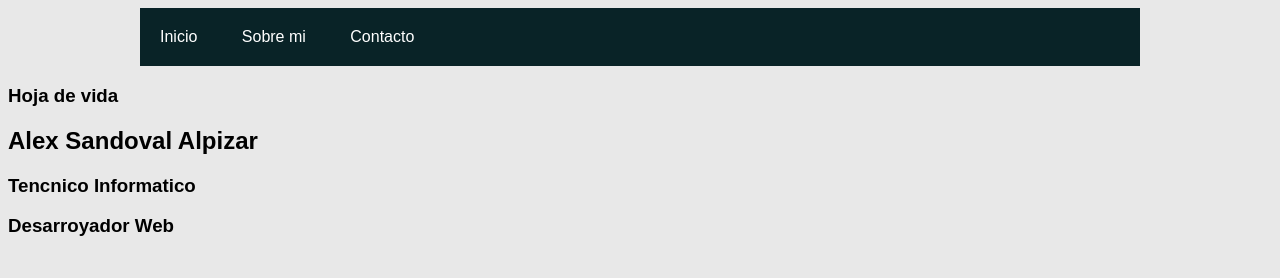
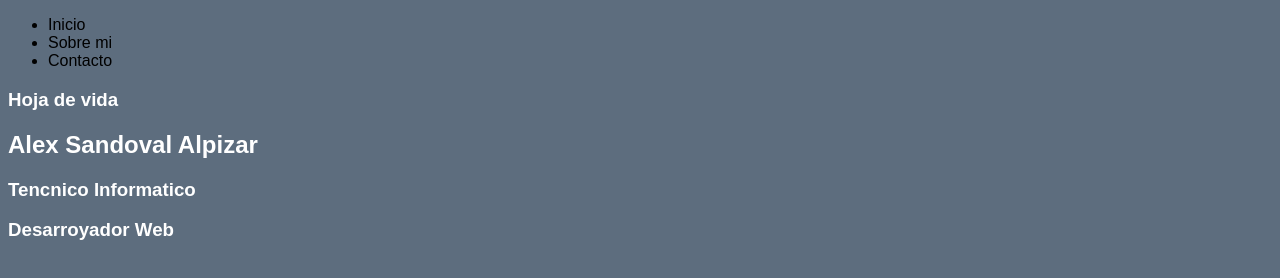
Before and after one commit to alex2910cr/alex2910cr.github.io, a plain HTML site: page index.html in a window 1280 px wide. Drawn offline with Linux system fonts and the light colour scheme.

Commit message:
Update 0.0.4.1

```diff
--- a/Styles/estilos.css
+++ b/Styles/estilos.css
@@ -1,27 +1,7 @@
 body{
     font-family: Arial, Helvetica;
-    background: #e8e8e8;
+    background: #5D6D7E;
 }
-.menu{
-    list-style: none;
-    padding: 0;
-    background: #092327;
-    width: 90%;
-    max-width: 1000px;
-    margin: auto;
+.titulos{
+    color: white;
 }
-.menu li a{
-    text-decoration: none;
-    color: white;
-    padding: 20px;
-    display: block;
-}
-
-.menu li{
-    display: inline-block;
-    text-align: center;
-}
-
-.menu li a:hover{
-    background: #ef8354;
-}
--- a/index.html
+++ b/index.html
@@ -7,7 +7,7 @@
         <title>Hoja de vida</title>
         <meta name="description" content="">
         <meta name="viewport" content="width=device-width, initial-scale=1">
-        <link rel="stylesheet" href="/Styles/estilos.css">
+        <link rel="stylesheet" href="./Styles/estilos.css">
     </head>
     <body>
         <nav>
@@ -20,10 +20,12 @@
         <header>
             <article>
                 <section>
+                    <div class="titulos">
                     <h1>Hoja de vida</h1>
                     <h2>Alex Sandoval Alpizar</h2>
                     <h3>Tencnico Informatico</h3>
                     <h3>Desarroyador Web</h3>
+                    </div>
                 </section>
             </article>
         </header>
```
